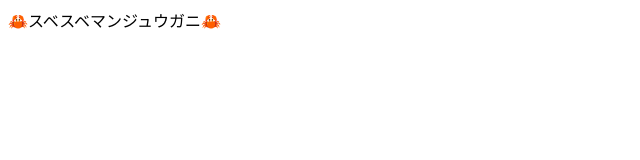
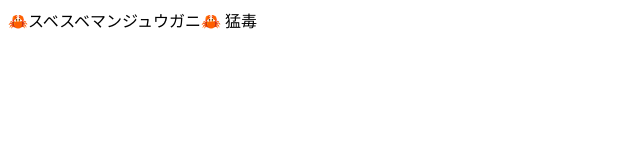
Before and after one commit to yuzuki1112/20230421-test, a plain HTML site: page index.html in a window 1280 px wide. Shown: the full height of the page, 0-640 px from the left. Drawn offline with Linux system fonts and the light colour scheme.

Commit message:
Update index.html

```diff
--- a/index.html
+++ b/index.html
@@ -6,5 +6,6 @@
   </head>
   <body>
     🦀スベスベマンジュウガニ🦀
+    猛毒
   </body>
 </html>
```
